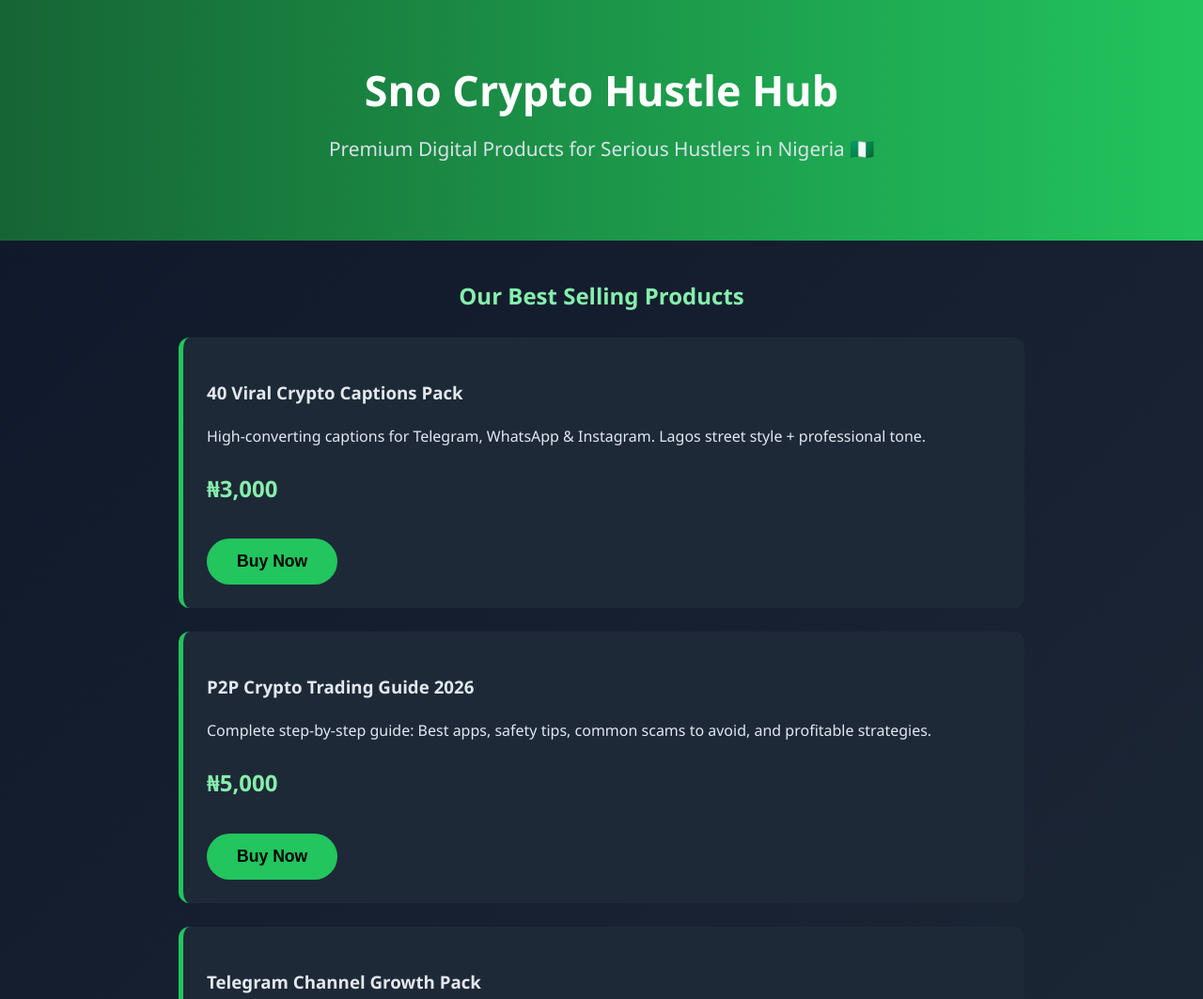
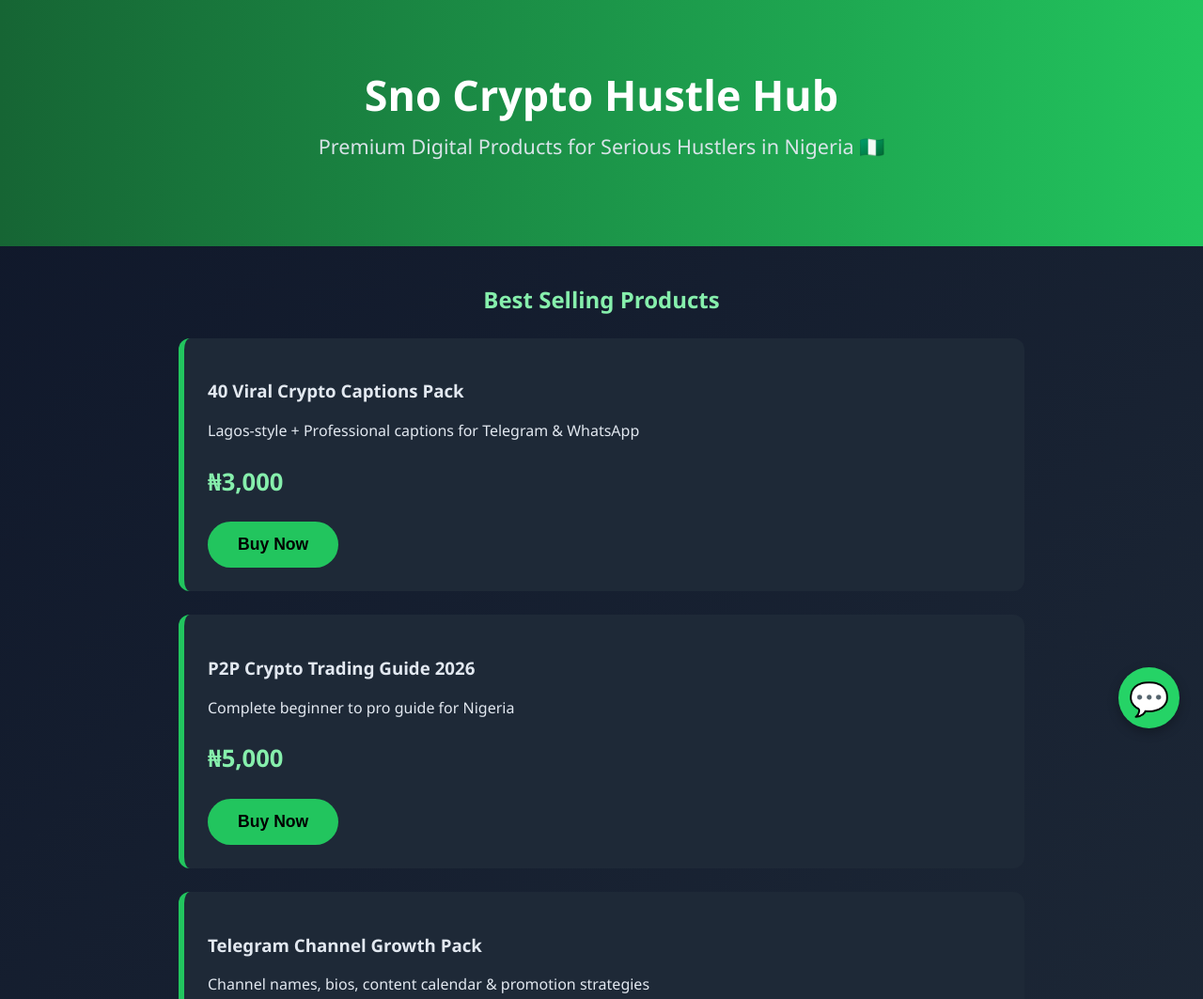
Before and after one commit to fortunatelysno-design/sno-crypto-hustle, a plain HTML site: page index.html in a window 1280 px wide. Shown: the top 1063 px of the page at 94% size. Drawn offline with Linux system fonts and the light colour scheme.

Commit message:
Update index.html with styling and content changes

```diff
--- a/index.html
+++ b/index.html
@@ -3,7 +3,6 @@
 <head>
     <meta charset="UTF-8">
     <meta name="viewport" content="width=device-width, initial-scale=1.0">
-    <meta name="description" content="Sno Crypto Hustle Hub - Premium Digital Products for Telegram & Crypto Hustlers in Nigeria">
     <title>Sno Crypto Hustle Hub | Premium Digital Products</title>
     <style>
         body {
@@ -12,40 +11,26 @@
             padding: 0;
             background: linear-gradient(135deg, #0f172a 0%, #1e2937 100%);
             color: #e2e8f0;
-            line-height: 1.6;
         }
         header {
             background: linear-gradient(to right, #166534, #22c55e);
-            padding: 60px 20px;
+            padding: 70px 20px;
             text-align: center;
         }
-        h1 {
-            font-size: 2.8em;
-            margin: 0;
-            color: white;
-        }
-        .tagline {
-            font-size: 1.3em;
-            margin-top: 10px;
-            opacity: 0.95;
-        }
-        .container {
-            max-width: 900px;
-            margin: 40px auto;
-            padding: 0 20px;
-        }
+        h1 { font-size: 2.8em; margin: 0; color: white; }
+        .tagline { font-size: 1.35em; margin-top: 10px; opacity: 0.95; }
+
+        .container { max-width: 900px; margin: 40px auto; padding: 0 20px; }
+
         .product {
             background: #1e2937;
             margin: 25px 0;
             padding: 25px;
             border-radius: 12px;
-            border-left: 5px solid #22c55e;
+            border-left: 6px solid #22c55e;
         }
-        .price {
-            font-size: 1.5em;
-            color: #86efac;
-            font-weight: bold;
-        }
+        .price { font-size: 1.6em; color: #86efac; font-weight: bold; }
+
         button {
             background: #22c55e;
             color: black;
@@ -55,17 +40,32 @@
             font-weight: bold;
             border-radius: 50px;
             cursor: pointer;
-            margin-top: 10px;
         }
-        button:hover {
-            background: #86efac;
-            transform: scale(1.05);
+
+        /* Floating WhatsApp Button */
+        .whatsapp-float {
+            position: fixed;
+            bottom: 25px;
+            right: 25px;
+            background: #25D366;
+            color: white;
+            width: 65px;
+            height: 65px;
+            border-radius: 50%;
+            display: flex;
+            align-items: center;
+            justify-content: center;
+            font-size: 35px;
+            box-shadow: 0 4px 12px rgba(0,0,0,0.3);
+            z-index: 1000;
+            text-decoration: none;
         }
+
         footer {
             text-align: center;
-            padding: 40px 20px;
+            padding: 40px;
             background: #020617;
-            margin-top: 50px;
+            margin-top: 60px;
         }
     </style>
 </head>
@@ -76,34 +76,38 @@
     </header>
 
     <div class="container">
-        <h2 style="text-align:center; color:#86efac;">Our Best Selling Products</h2>
+        <h2 style="text-align:center; color:#86efac;">Best Selling Products</h2>
 
         <div class="product">
             <h3>40 Viral Crypto Captions Pack</h3>
-            <p>High-converting captions for Telegram, WhatsApp & Instagram. Lagos street style + professional tone.</p>
+            <p>Lagos-style + Professional captions for Telegram & WhatsApp</p>
             <p class="price">₦3,000</p>
             <button onclick="alert('Send WhatsApp: CAPTIONS PACK')">Buy Now</button>
         </div>
 
         <div class="product">
             <h3>P2P Crypto Trading Guide 2026</h3>
-            <p>Complete step-by-step guide: Best apps, safety tips, common scams to avoid, and profitable strategies.</p>
+            <p>Complete beginner to pro guide for Nigeria</p>
             <p class="price">₦5,000</p>
             <button onclick="alert('Send WhatsApp: P2P GUIDE')">Buy Now</button>
         </div>
 
         <div class="product">
             <h3>Telegram Channel Growth Pack</h3>
-            <p>Channel names, bios, 30 days content calendar + promotion strategies.</p>
+            <p>Channel names, bios, content calendar & promotion strategies</p>
             <p class="price">₦4,000</p>
             <button onclick="alert('Send WhatsApp: GROWTH PACK')">Buy Now</button>
         </div>
     </div>
 
+    <!-- Floating WhatsApp Button -->
+    <a href="https://wa.me/234XXXXXXXXXX" class="whatsapp-float" target="_blank">
+        💬
+    </a>
+
     <footer>
-        <p><strong>Contact me on WhatsApp for instant delivery</strong></p>
-        <p>Send message: <strong>HUSTLE</strong></p>
-        <p style="margin-top: 20px;">© 2026 Sno Crypto Hustle Hub</p>
+        <p><strong>Instant Delivery After Payment</strong></p>
+        <p>Send "HUSTLE" on WhatsApp to get started</p>
     </footer>
 </body>
 </html>
```
